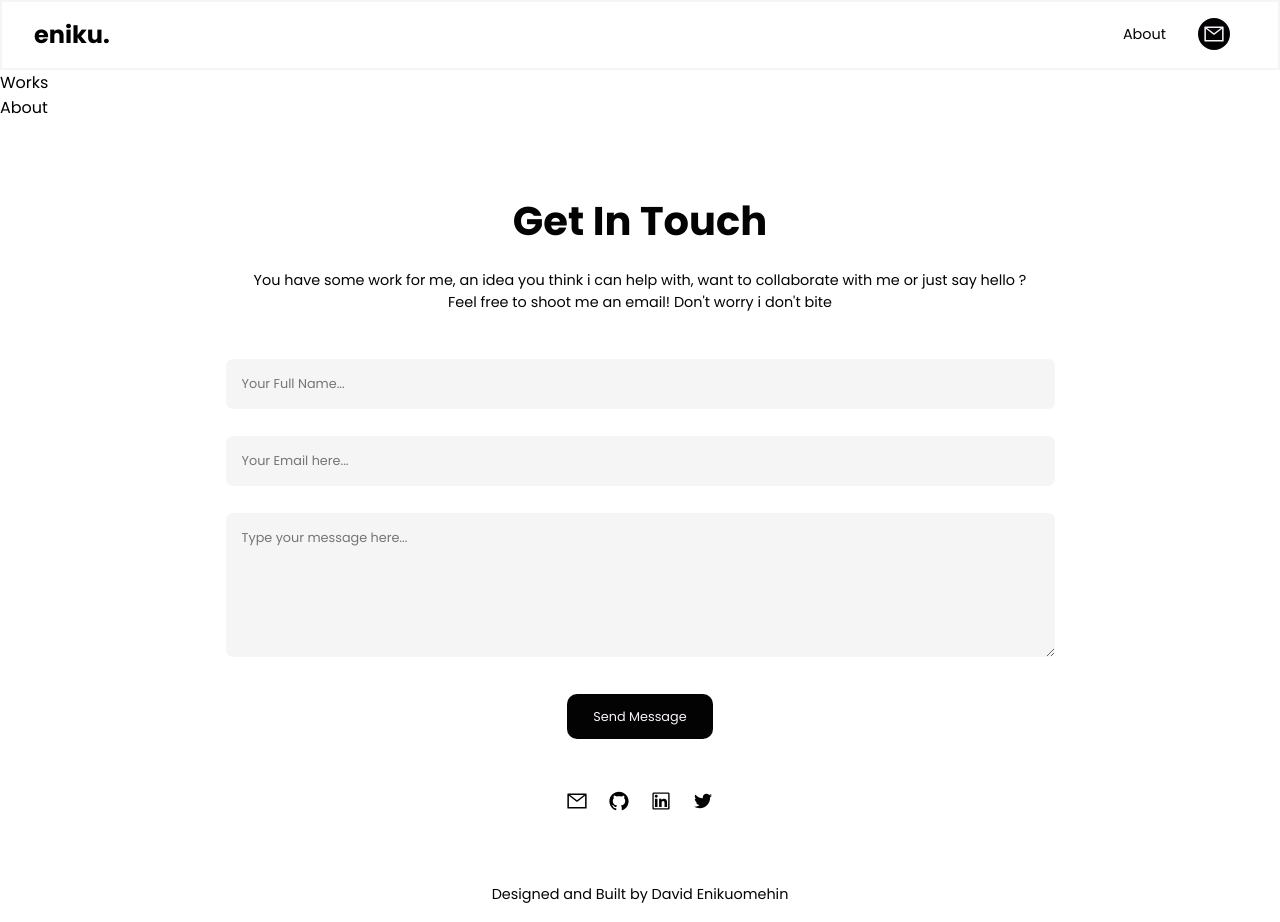
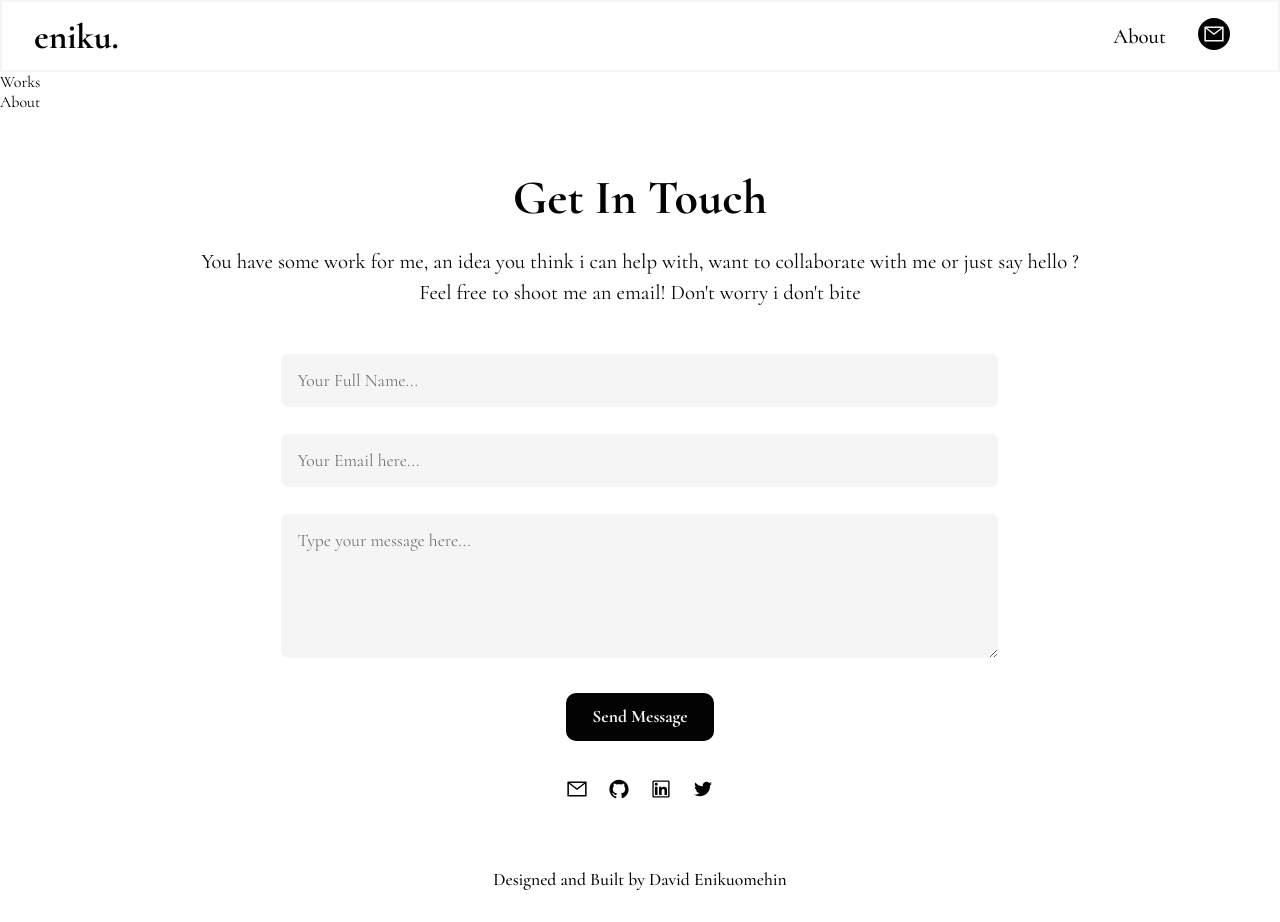
Before and after one commit to eniiku/enikudavid.me, a React (Vite) app: page / in a window 1280 px wide. After the commit the page ends 898 px from the top, so only its background shows below. Built offline with nearby package versions, Linux system fonts and the light colour scheme.

Commit message:
style: change font to cormorant

```diff
--- a/src/App.scss
+++ b/src/App.scss
@@ -26,20 +26,20 @@
 }
 
 .p--text {
-  font-size: 0.9rem;
+  font-size: 1.3rem;
   text-align: left;
   color: var(--black-color);
   line-height: 1.5;
 }
 
 .emphasis--text {
-  font-size: 1.2rem;
+  font-size: 1.5rem;
   font-weight: 500;
   color: var(--black-color);
 }
 
 .head--text {
-  font-size: 2.5rem;
+  font-size: 3rem;
   font-weight: 700;
   color: var(--black-color);
 }
--- a/src/components/Form/Form.scss
+++ b/src/components/Form/Form.scss
@@ -15,7 +15,7 @@
     outline: none;
     border-radius: 7px;
 
-    font-size: 0.8rem;
+    font-size: 1.1rem;
     font-family: var(--font-base);
   }
 
@@ -28,8 +28,8 @@
     border-radius: 10px;
     border: none;
 
-    font-weight: 500;
-    font-size: 0.8rem;
+    font-weight: 700;
+    font-size: 1.1rem;
     font-family: var(--font-base);
 
     background-color: var(--black-color);
--- a/src/components/Navbar/Navbar.scss
+++ b/src/components/Navbar/Navbar.scss
@@ -19,8 +19,8 @@
   justify-content: flex-start;
   align-items: center;
 
-  font-size: 1.5rem;
-  font-weight: bold;
+  font-size: 2.2rem;
+  font-weight: 700;
 
   width: 90px;
   height: 20px;
--- a/src/container/Contact/Contact.scss
+++ b/src/container/Contact/Contact.scss
@@ -1,16 +1,19 @@
 .app__contact {
   min-height: calc(100vh - 51.19px);
-  gap: 1.2rem;
   text-align: center;
 
   display: grid;
   justify-items: center;
   align-content: center;
 
+  h1 {
+    margin-bottom: 1.2rem;
+  }
+
   main {
     display: flex;
     justify-content: center;
-    align-items: center;
+    align-items: flex-start;
     flex-direction: column;
 
     p {
@@ -24,8 +27,7 @@
   }
 
   .app__contact--icons {
-    margin-top: 2rem;
-    margin-bottom: -1.4rem;
+    margin-top: 2.3rem;
 
     a {
       color: var(--black-color);
--- a/src/container/Footer/Footer.scss
+++ b/src/container/Footer/Footer.scss
@@ -1,6 +1,9 @@
 .app__footer {
   width: 100%;
-  padding: 1rem 2rem;
+  padding: 0.5rem;
+  text-align: center;
+  font-size: 1.1rem;
+  font-weight: 500;
 
   a {
     text-decoration: none;
--- a/src/container/Footer/Footer.tsx
+++ b/src/container/Footer/Footer.tsx
@@ -2,7 +2,7 @@ import './Footer.scss';
 
 const Footer = () => {
   return (
-    <footer className="app__footer flex--center p--text">
+    <footer className="app__footer flex--center">
       <a href="github.com/eniiku">Designed and Built by David Enikuomehin</a>
     </footer>
   );
--- a/src/index.css
+++ b/src/index.css
@@ -1,7 +1,6 @@
-@import url('https://fonts.googleapis.com/css2?family=Poppins:wght@400;700&display=swap');
-
+@import url('https://fonts.googleapis.com/css2?family=Cormorant:wght@400;500;700&display=swap');
 :root {
-  --font-base: 'Poppins', sans-serif;
+  --font-base: 'Cormorant', serif;
 
   --primary-color: #0e86d4;
   --secondary-color: #0ed4bf;
```
